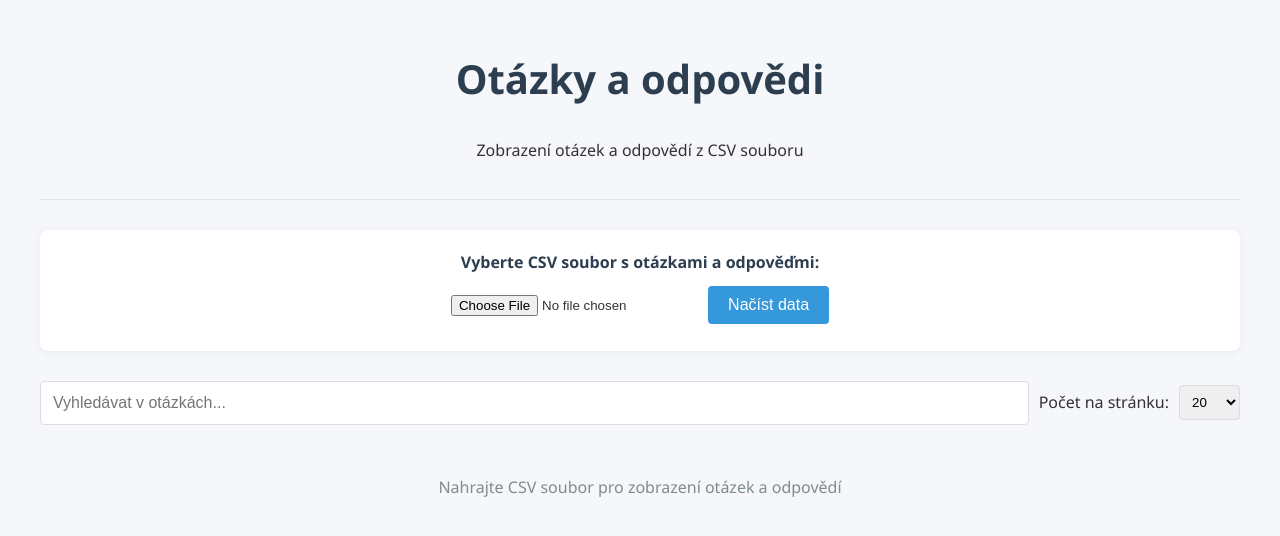
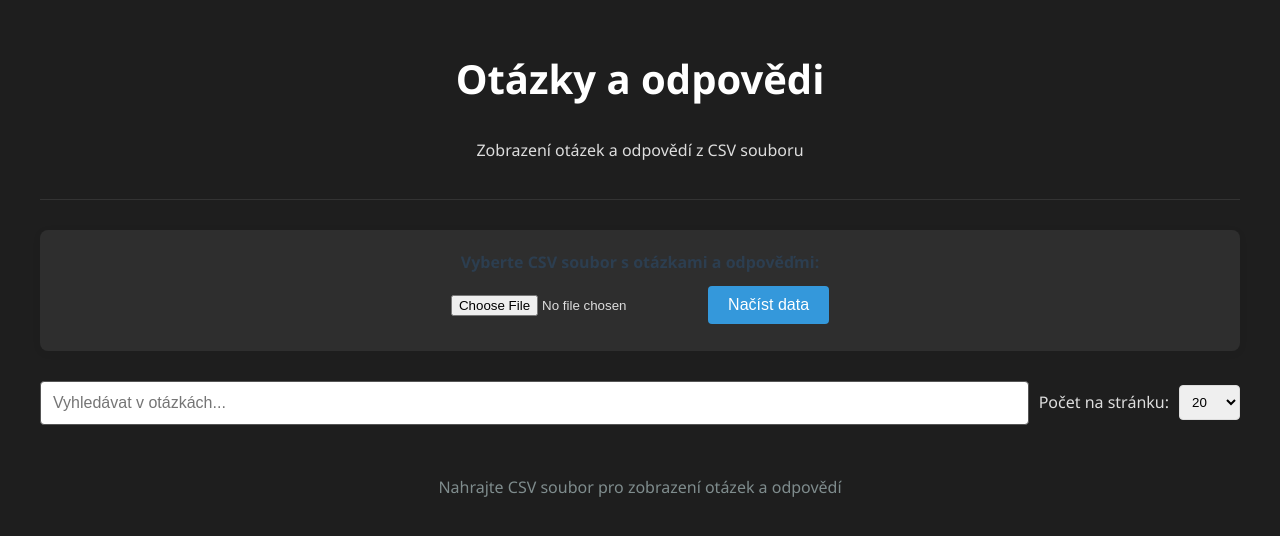
Before and after one commit to krippsen/ZP, a plain HTML site: page index.html in a window 1280 px wide. Drawn offline with Linux system fonts and the light colour scheme.

Commit message:
Update index.html

```diff
--- a/index.html
+++ b/index.html
@@ -8,22 +8,22 @@
         body {
             font-family: 'Segoe UI', Tahoma, Geneva, Verdana, sans-serif;
             line-height: 1.6;
-            color: #333;
+            color: #ddd;
             max-width: 1200px;
             margin: 0 auto;
             padding: 20px;
-            background-color: #f5f7fa;
+            background-color: #1E1E1E;
         }
 
         header {
             text-align: center;
             margin-bottom: 30px;
-            border-bottom: 1px solid #e1e4e8;
+            border-bottom: 1px solid #333;
             padding-bottom: 20px;
         }
 
         h1 {
-            color: #2c3e50;
+            color: #fff;
             font-size: 2.5rem;
         }
 
@@ -31,7 +31,7 @@
             text-align: center;
             margin-bottom: 30px;
             padding: 20px;
-            background-color: #fff;
+            background-color: #2E2E2E;
             border-radius: 8px;
             box-shadow: 0 2px 10px rgba(0,0,0,0.05);
         }
@@ -73,7 +73,7 @@
             flex: 1;
             min-width: 250px;
             padding: 12px;
-            border: 1px solid #ddd;
+            border: 1px solid #555;
             border-radius: 4px;
             font-size: 1rem;
             box-sizing: border-box;
@@ -87,7 +87,7 @@
         }
 
         .pagination button {
-            background-color: #f8f9fa;
+            background-color: #2E2E2E;
             border: 1px solid #ddd;
             color: #3498db;
             padding: 8px 16px;
@@ -112,7 +112,7 @@
         }
 
         .qa-item {
-            background-color: white;
+            background-color: #2A2A2A;
             border-radius: 8px;
             margin-bottom: 20px;
             overflow: hidden;
@@ -136,6 +136,7 @@
             padding: 20px;
             white-space: pre-wrap;
             border-top: 1px solid #eee;
+            color: #ddd;
         }
 
         .no-results {
```
